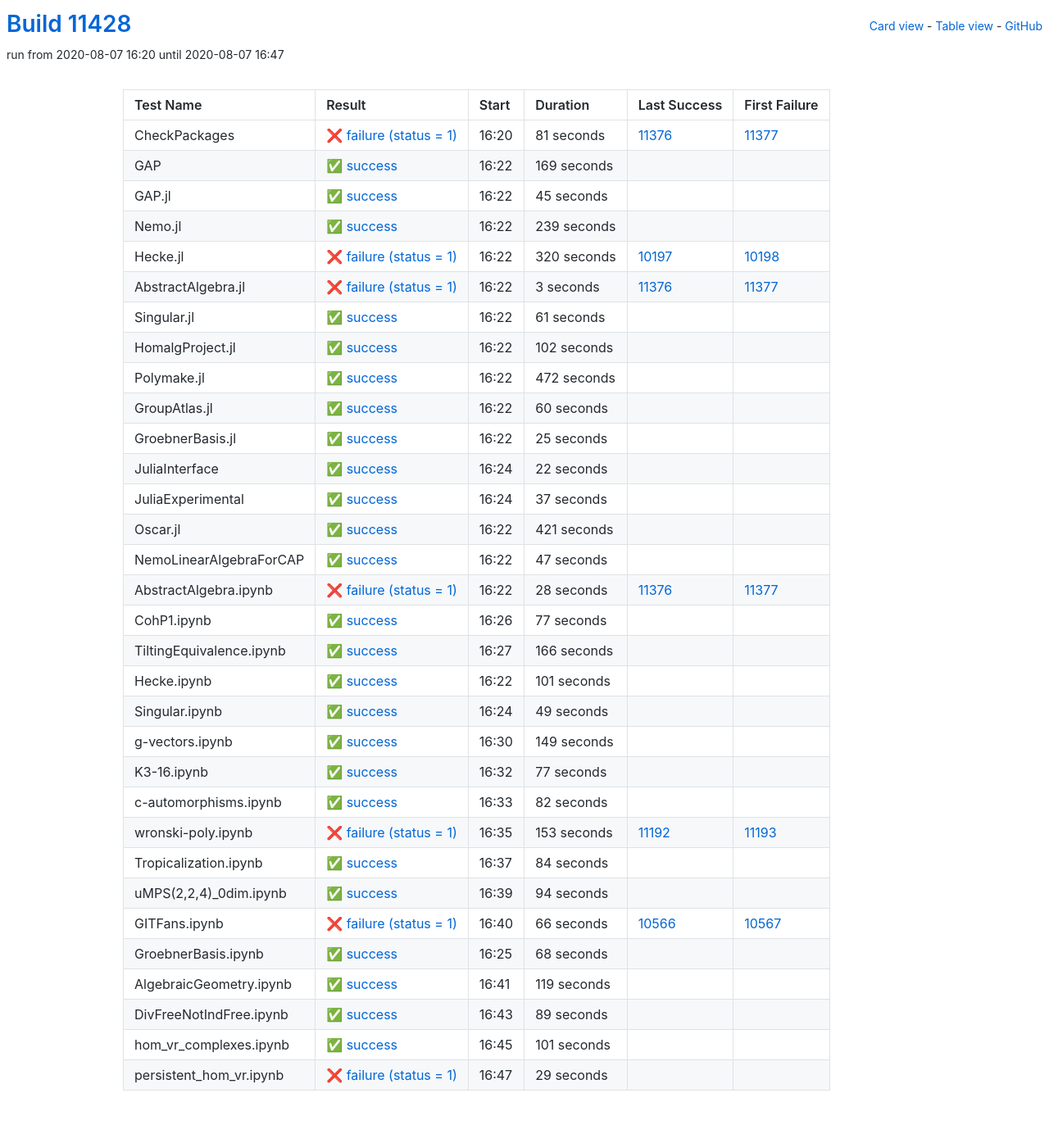
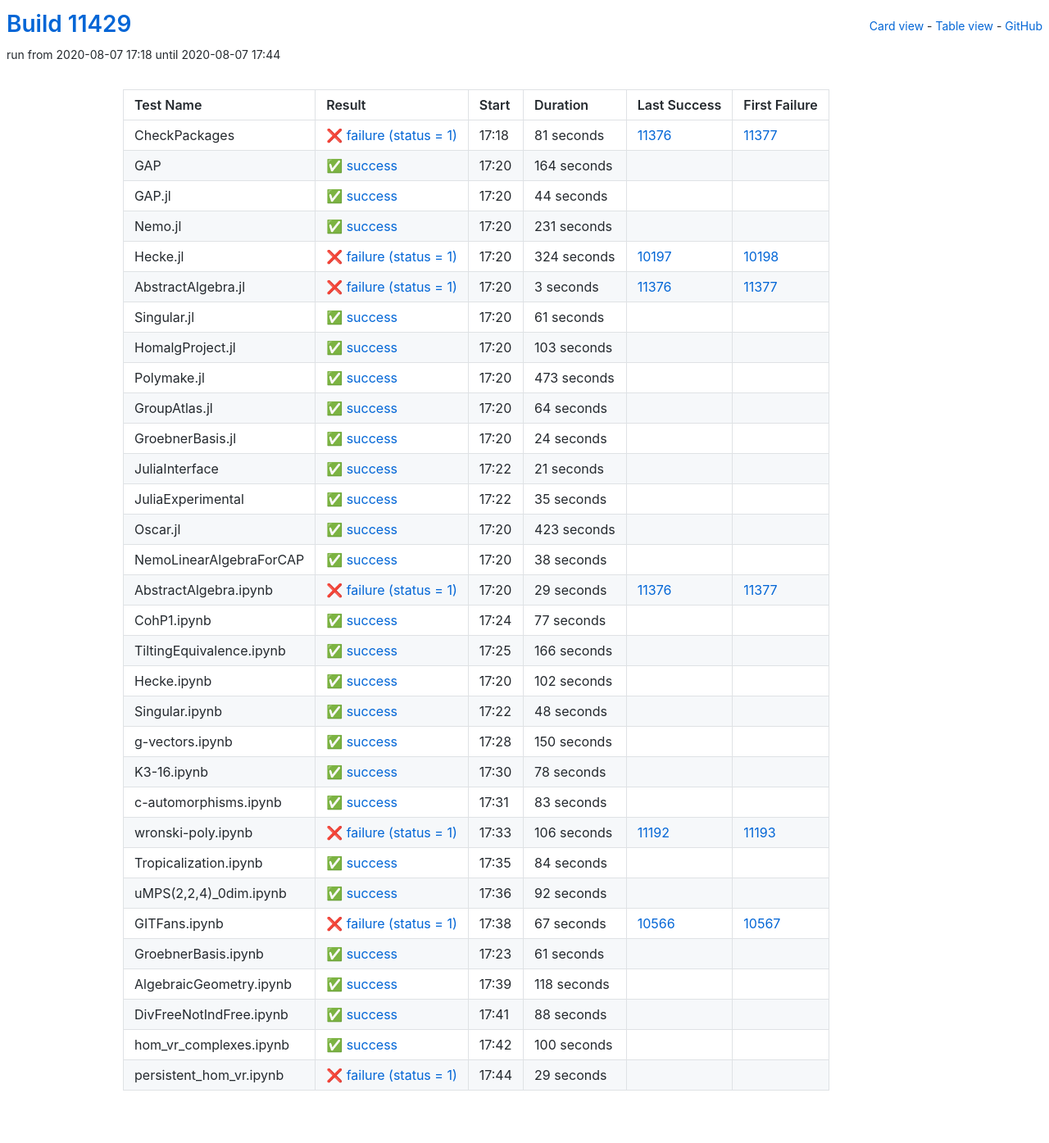
Before and after one commit to oscar-system/oscar-ci-status, a Jekyll site: the page built from table.html, in a window 1280 px wide. Shown: the whole page at 82% size. Built offline with Jekyll 4.4.1, drawn with Linux system fonts in a browser that asks for light colours.

Commit message:
Build #11429

```diff
--- a/_data/ci.yml
+++ b/_data/ci.yml
@@ -1,6 +1,6 @@
 ---
-build: 11428
-build_url: https://oscarci.mathematik.uni-kl.de/job/oscar/11428/
+build: 11429
+build_url: https://oscarci.mathematik.uni-kl.de/job/oscar/11429/
 job: oscar
 organization: oscar-system
 repo: oscar-ci-status
@@ -8,8 +8,8 @@
 tests:
 - name: CheckPackages
   id: checkpackages
-  log: https://oscarci.mathematik.uni-kl.de/job/oscar/11428/artifact/logs/build-11428/CheckPackages.log
-  start: 2020-08-07 16:20
+  log: https://oscarci.mathematik.uni-kl.de/job/oscar/11429/artifact/logs/build-11429/CheckPackages.log
+  start: 2020-08-07 17:18
   success: false
   exitcode: 1
   status: failure
@@ -20,56 +20,56 @@
   first_failure_url: https://oscarci.mathematik.uni-kl.de/job/oscar/11377/
 - name: GAP
   id: gap
-  log: https://oscarci.mathematik.uni-kl.de/job/oscar/11428/artifact/logs/build-11428/GAP.log
-  start: 2020-08-07 16:22
+  log: https://oscarci.mathematik.uni-kl.de/job/oscar/11429/artifact/logs/build-11429/GAP.log
+  start: 2020-08-07 17:20
   success: true
   exitcode: 0
   status: success
-  duration: 169
+  duration: 164
   last_success: false
   last_success_url:
   first_failure: false
   first_failure_url:
 - name: GAP.jl
   id: gap-jl
-  log: https://oscarci.mathematik.uni-kl.de/job/oscar/11428/artifact/logs/build-11428/GAP.jl.log
-  start: 2020-08-07 16:22
+  log: https://oscarci.mathematik.uni-kl.de/job/oscar/11429/artifact/logs/build-11429/GAP.jl.log
+  start: 2020-08-07 17:20
   success: true
   exitcode: 0
   status: success
-  duration: 45
+  duration: 44
   last_success: false
   last_success_url:
   first_failure: false
   first_failure_url:
 - name: Nemo.jl
   id: nemo-jl
-  log: https://oscarci.mathematik.uni-kl.de/job/oscar/11428/artifact/logs/build-11428/Nemo.jl.log
-  start: 2020-08-07 16:22
+  log: https://oscarci.mathematik.uni-kl.de/job/oscar/11429/artifact/logs/build-11429/Nemo.jl.log
+  start: 2020-08-07 17:20
   success: true
   exitcode: 0
   status: success
-  duration: 239
+  duration: 231
   last_success: false
   last_success_url:
   first_failure: false
   first_failure_url:
 - name: Hecke.jl
   id: hecke-jl
-  log: https://oscarci.mathematik.uni-kl.de/job/oscar/11428/artifact/logs/build-11428/Hecke.jl.log
-  start: 2020-08-07 16:22
+  log: https://oscarci.mathematik.uni-kl.de/job/oscar/11429/artifact/logs/build-11429/Hecke.jl.log
+  start: 2020-08-07 17:20
   success: false
   exitcode: 1
   status: failure
-  duration: 320
+  duration: 324
   last_success: 10197
   last_success_url: https://oscarci.mathematik.uni-kl.de/job/oscar/10197/
   first_failure: 10198
   first_failure_url: https://oscarci.mathematik.uni-kl.de/job/oscar/10198/
 - name: AbstractAlgebra.jl
   id: abstractalgebra-jl
-  log: https://oscarci.mathematik.uni-kl.de/job/oscar/11428/artifact/logs/build-11428/AbstractAlgebra.jl.log
-  start: 2020-08-07 16:22
+  log: https://oscarci.mathematik.uni-kl.de/job/oscar/11429/artifact/logs/build-11429/AbstractAlgebra.jl.log
+  start: 2020-08-07 17:20
   success: false
   exitcode: 1
   status: failure
@@ -80,8 +80,8 @@
   first_failure_url: https://oscarci.mathematik.uni-kl.de/job/oscar/11377/
 - name: Singular.jl
   id: singular-jl
-  log: https://oscarci.mathematik.uni-kl.de/job/oscar/11428/artifact/logs/build-11428/Singular.jl.log
-  start: 2020-08-07 16:22
+  log: https://oscarci.mathematik.uni-kl.de/job/oscar/11429/artifact/logs/build-11429/Singular.jl.log
+  start: 2020-08-07 17:20
   success: true
   exitcode: 0
   status: success
@@ -92,116 +92,116 @@
   first_failure_url:
 - name: HomalgProject.jl
   id: homalgproject-jl
-  log: https://oscarci.mathematik.uni-kl.de/job/oscar/11428/artifact/logs/build-11428/HomalgProject.jl.log
-  start: 2020-08-07 16:22
+  log: https://oscarci.mathematik.uni-kl.de/job/oscar/11429/artifact/logs/build-11429/HomalgProject.jl.log
+  start: 2020-08-07 17:20
   success: true
   exitcode: 0
   status: success
-  duration: 102
+  duration: 103
   last_success: false
   last_success_url:
   first_failure: false
   first_failure_url:
 - name: Polymake.jl
   id: polymake-jl
-  log: https://oscarci.mathematik.uni-kl.de/job/oscar/11428/artifact/logs/build-11428/Polymake.jl.log
-  start: 2020-08-07 16:22
+  log: https://oscarci.mathematik.uni-kl.de/job/oscar/11429/artifact/logs/build-11429/Polymake.jl.log
+  start: 2020-08-07 17:20
   success: true
   exitcode: 0
   status: success
-  duration: 472
+  duration: 473
   last_success: false
   last_success_url:
   first_failure: false
   first_failure_url:
 - name: GroupAtlas.jl
   id: groupatlas-jl
-  log: https://oscarci.mathematik.uni-kl.de/job/oscar/11428/artifact/logs/build-11428/GroupAtlas.jl.log
-  start: 2020-08-07 16:22
+  log: https://oscarci.mathematik.uni-kl.de/job/oscar/11429/artifact/logs/build-11429/GroupAtlas.jl.log
+  start: 2020-08-07 17:20
   success: true
   exitcode: 0
   status: success
-  duration: 60
+  duration: 64
   last_success: false
   last_success_url:
   first_failure: false
   first_failure_url:
 - name: GroebnerBasis.jl
   id: groebnerbasis-jl
-  log: https://oscarci.mathematik.uni-kl.de/job/oscar/11428/artifact/logs/build-11428/GroebnerBasis.jl.log
-  start: 2020-08-07 16:22
+  log: https://oscarci.mathematik.uni-kl.de/job/oscar/11429/artifact/logs/build-11429/GroebnerBasis.jl.log
+  start: 2020-08-07 17:20
   success: true
   exitcode: 0
   status: success
-  duration: 25
+  duration: 24
   last_success: false
   last_success_url:
   first_failure: false
   first_failure_url:
 - name: JuliaInterface
   id: juliainterface
-  log: https://oscarci.mathematik.uni-kl.de/job/oscar/11428/artifact/logs/build-11428/JuliaInterface.log
-  start: 2020-08-07 16:24
+  log: https://oscarci.mathematik.uni-kl.de/job/oscar/11429/artifact/logs/build-11429/JuliaInterface.log
+  start: 2020-08-07 17:22
   success: true
   exitcode: 0
   status: success
-  duration: 22
+  duration: 21
   last_success: false
   last_success_url:
   first_failure: false
   first_failure_url:
 - name: JuliaExperimental
   id: juliaexperimental
-  log: https://oscarci.mathematik.uni-kl.de/job/oscar/11428/artifact/logs/build-11428/JuliaExperimental.log
-  start: 2020-08-07 16:24
+  log: https://oscarci.mathematik.uni-kl.de/job/oscar/11429/artifact/logs/build-11429/JuliaExperimental.log
+  start: 2020-08-07 17:22
   success: true
   exitcode: 0
   status: success
-  duration: 37
+  duration: 35
   last_success: false
   last_success_url:
   first_failure: false
   first_failure_url:
 - name: Oscar.jl
   id: oscar-jl
-  log: https://oscarci.mathematik.uni-kl.de/job/oscar/11428/artifact/logs/build-11428/Oscar.jl.log
-  start: 2020-08-07 16:22
+  log: https://oscarci.mathematik.uni-kl.de/job/oscar/11429/artifact/logs/build-11429/Oscar.jl.log
+  start: 2020-08-07 17:20
   success: true
   exitcode: 0
   status: success
-  duration: 421
+  duration: 423
   last_success: false
   last_success_url:
   first_failure: false
   first_failure_url:
 - name: NemoLinearAlgebraForCAP
   id: nemolinearalgebraforcap
-  log: https://oscarci.mathematik.uni-kl.de/job/oscar/11428/artifact/logs/build-11428/NemoLinearAlgebraForCAP.log
-  start: 2020-08-07 16:22
+  log: https://oscarci.mathematik.uni-kl.de/job/oscar/11429/artifact/logs/build-11429/NemoLinearAlgebraForCAP.log
+  start: 2020-08-07 17:20
   success: true
   exitcode: 0
   status: success
-  duration: 47
+  duration: 38
   last_success: false
   last_success_url:
   first_failure: false
   first_failure_url:
 - name: AbstractAlgebra.ipynb
   id: abstractalgebra-ipynb
-  log: https://oscarci.mathematik.uni-kl.de/job/oscar/11428/artifact/logs/build-11428/AbstractAlgebra.ipynb.log
-  start: 2020-08-07 16:22
+  log: https://oscarci.mathematik.uni-kl.de/job/oscar/11429/artifact/logs/build-11429/AbstractAlgebra.ipynb.log
+  start: 2020-08-07 17:20
   success: false
   exitcode: 1
   status: failure
-  duration: 28
+  duration: 29
   last_success: 11376
   last_success_url: https://oscarci.mathematik.uni-kl.de/job/oscar/11376/
   first_failure: 11377
   first_failure_url: https://oscarci.mathematik.uni-kl.de/job/oscar/11377/
 - name: CohP1.ipynb
   id: cohp1-ipynb
-  log: https://oscarci.mathematik.uni-kl.de/job/oscar/11428/artifact/logs/build-11428/CohP1.ipynb.log
-  start: 2020-08-07 16:26
+  log: https://oscarci.mathematik.uni-kl.de/job/oscar/11429/artifact/logs/build-11429/CohP1.ipynb.log
+  start: 2020-08-07 17:24
   success: true
   exitcode: 0
   status: success
@@ -212,8 +212,8 @@
   first_failure_url:
 - name: TiltingEquivalence.ipynb
   id: tiltingequivalence-ipynb
-  log: https://oscarci.mathematik.uni-kl.de/job/oscar/11428/artifact/logs/build-11428/TiltingEquivalence.ipynb.log
-  start: 2020-08-07 16:27
+  log: https://oscarci.mathematik.uni-kl.de/job/oscar/11429/artifact/logs/build-11429/TiltingEquivalence.ipynb.log
+  start: 2020-08-07 17:25
   success: true
   exitcode: 0
   status: success
@@ -224,80 +224,80 @@
   first_failure_url:
 - name: Hecke.ipynb
   id: hecke-ipynb
-  log: https://oscarci.mathematik.uni-kl.de/job/oscar/11428/artifact/logs/build-11428/Hecke.ipynb.log
-  start: 2020-08-07 16:22
+  log: https://oscarci.mathematik.uni-kl.de/job/oscar/11429/artifact/logs/build-11429/Hecke.ipynb.log
+  start: 2020-08-07 17:20
   success: true
   exitcode: 0
   status: success
-  duration: 101
+  duration: 102
   last_success: false
   last_success_url:
   first_failure: false
   first_failure_url:
 - name: Singular.ipynb
   id: singular-ipynb
-  log: https://oscarci.mathematik.uni-kl.de/job/oscar/11428/artifact/logs/build-11428/Singular.ipynb.log
-  start: 2020-08-07 16:24
+  log: https://oscarci.mathematik.uni-kl.de/job/oscar/11429/artifact/logs/build-11429/Singular.ipynb.log
+  start: 2020-08-07 17:22
   success: true
   exitcode: 0
   status: success
-  duration: 49
+  duration: 48
   last_success: false
   last_success_url:
   first_failure: false
   first_failure_url:
 - name: g-vectors.ipynb
   id: g-vectors-ipynb
-  log: https://oscarci.mathematik.uni-kl.de/job/oscar/11428/artifact/logs/build-11428/g-vectors.ipynb.log
-  start: 2020-08-07 16:30
+  log: https://oscarci.mathematik.uni-kl.de/job/oscar/11429/artifact/logs/build-11429/g-vectors.ipynb.log
+  start: 2020-08-07 17:28
   success: true
   exitcode: 0
   status: success
-  duration: 149
+  duration: 150
   last_success: false
   last_success_url:
   first_failure: false
   first_failure_url:
 - name: K3-16.ipynb
   id: k3-16-ipynb
-  log: https://oscarci.mathematik.uni-kl.de/job/oscar/11428/artifact/logs/build-11428/K3-16.ipynb.log
-  start: 2020-08-07 16:32
+  log: https://oscarci.mathematik.uni-kl.de/job/oscar/11429/artifact/logs/build-11429/K3-16.ipynb.log
+  start: 2020-08-07 17:30
   success: true
   exitcode: 0
   status: success
-  duration: 77
+  duration: 78
   last_success: false
   last_success_url:
   first_failure: false
   first_failure_url:
 - name: c-automorphisms.ipynb
   id: c-automorphisms-ipynb
-  log: https://oscarci.mathematik.uni-kl.de/job/oscar/11428/artifact/logs/build-11428/c-automorphisms.ipynb.log
-  start: 2020-08-07 16:33
+  log: https://oscarci.mathematik.uni-kl.de/job/oscar/11429/artifact/logs/build-11429/c-automorphisms.ipynb.log
+  start: 2020-08-07 17:31
   success: true
   exitcode: 0
   status: success
-  duration: 82
+  duration: 83
   last_success: false
   last_success_url:
   first_failure: false
   first_failure_url:
 - name: wronski-poly.ipynb
   id: wronski-poly-ipynb
-  log: https://oscarci.mathematik.uni-kl.de/job/oscar/11428/artifact/logs/build-11428/wronski-poly.ipynb.log
-  start: 2020-08-07 16:35
+  log: https://oscarci.mathematik.uni-kl.de/job/oscar/11429/artifact/logs/build-11429/wronski-poly.ipynb.log
+  start: 2020-08-07 17:33
   success: false
   exitcode: 1
   status: failure
-  duration: 153
+  duration: 106
   last_success: 11192
   last_success_url: https://oscarci.mathematik.uni-kl.de/job/oscar/11192/
   first_failure: 11193
   first_failure_url: https://oscarci.mathematik.uni-kl.de/job/oscar/11193/
 - name: Tropicalization.ipynb
   id: tropicalization-ipynb
-  log: https://oscarci.mathematik.uni-kl.de/job/oscar/11428/artifact/logs/build-11428/Tropicalization.ipynb.log
-  start: 2020-08-07 16:37
+  log: https://oscarci.mathematik.uni-kl.de/job/oscar/11429/artifact/logs/build-11429/Tropicalization.ipynb.log
+  start: 2020-08-07 17:35
   success: true
   exitcode: 0
   status: success
@@ -308,80 +308,80 @@
   first_failure_url:
 - name: uMPS(2,2,4)_0dim.ipynb
   id: umps-2-2-4-0dim-ipynb
-  log: https://oscarci.mathematik.uni-kl.de/job/oscar/11428/artifact/logs/build-11428/uMPS-2-2-4-_0dim.ipynb.log
-  start: 2020-08-07 16:39
+  log: https://oscarci.mathematik.uni-kl.de/job/oscar/11429/artifact/logs/build-11429/uMPS-2-2-4-_0dim.ipynb.log
+  start: 2020-08-07 17:36
   success: true
   exitcode: 0
   status: success
-  duration: 94
+  duration: 92
   last_success: false
   last_success_url:
   first_failure: false
   first_failure_url:
 - name: GITFans.ipynb
   id: gitfans-ipynb
-  log: https://oscarci.mathematik.uni-kl.de/job/oscar/11428/artifact/logs/build-11428/GITFans.ipynb.log
-  start: 2020-08-07 16:40
+  log: https://oscarci.mathematik.uni-kl.de/job/oscar/11429/artifact/logs/build-11429/GITFans.ipynb.log
+  start: 2020-08-07 17:38
   success: false
   exitcode: 1
   status: failure
-  duration: 66
+  duration: 67
   last_success: 10566
   last_success_url: https://oscarci.mathematik.uni-kl.de/job/oscar/10566/
   first_failure: 10567
   first_failure_url: https://oscarci.mathematik.uni-kl.de/job/oscar/10567/
 - name: GroebnerBasis.ipynb
   id: groebnerbasis-ipynb
-  log: https://oscarci.mathematik.uni-kl.de/job/oscar/11428/artifact/logs/build-11428/GroebnerBasis.ipynb.log
-  start: 2020-08-07 16:25
+  log: https://oscarci.mathematik.uni-kl.de/job/oscar/11429/artifact/logs/build-11429/GroebnerBasis.ipynb.log
+  start: 2020-08-07 17:23
   success: true
   exitcode: 0
   status: success
-  duration: 68
+  duration: 61
   last_success: false
   last_success_url:
   first_failure: false
   first_failure_url:
 - name: AlgebraicGeometry.ipynb
   id: algebraicgeometry-ipynb
-  log: https://oscarci.mathematik.uni-kl.de/job/oscar/11428/artifact/logs/build-11428/AlgebraicGeometry.ipynb.log
-  start: 2020-08-07 16:41
+  log: https://oscarci.mathematik.uni-kl.de/job/oscar/11429/artifact/logs/build-11429/AlgebraicGeometry.ipynb.log
+  start: 2020-08-07 17:39
   success: true
   exitcode: 0
   status: success
-  duration: 119
+  duration: 118
   last_success: false
   last_success_url:
   first_failure: false
   first_failure_url:
 - name: DivFreeNotIndFree.ipynb
   id: divfreenotindfree-ipynb
-  log: https://oscarci.mathematik.uni-kl.de/job/oscar/11428/artifact/logs/build-11428/DivFreeNotIndFree.ipynb.log
-  start: 2020-08-07 16:43
+  log: https://oscarci.mathematik.uni-kl.de/job/oscar/11429/artifact/logs/build-11429/DivFreeNotIndFree.ipynb.log
+  start: 2020-08-07 17:41
   success: true
   exitcode: 0
   status: success
-  duration: 89
+  duration: 88
   last_success: false
   last_success_url:
   first_failure: false
   first_failure_url:
 - name: hom_vr_complexes.ipynb
   id: hom-vr-complexes-ipynb
-  log: https://oscarci.mathematik.uni-kl.de/job/oscar/11428/artifact/logs/build-11428/hom_vr_complexes.ipynb.log
-  start: 2020-08-07 16:45
+  log: https://oscarci.mathematik.uni-kl.de/job/oscar/11429/artifact/logs/build-11429/hom_vr_complexes.ipynb.log
+  start: 2020-08-07 17:42
   success: true
   exitcode: 0
   status: success
-  duration: 101
+  duration: 100
   last_success: false
   last_success_url:
   first_failure: false
   first_failure_url:
 - name: persistent_hom_vr.ipynb
   id: persistent-hom-vr-ipynb
-  log: https://oscarci.mathematik.uni-kl.de/job/oscar/11428/artifact/logs/build-11428/persistent_hom_vr.ipynb.log
-  start: 2020-08-07 16:47
+  log: https://oscarci.mathematik.uni-kl.de/job/oscar/11429/artifact/logs/build-11429/persistent_hom_vr.ipynb.log
+  start: 2020-08-07 17:44
   success: false
   exitcode: 1
   status: failure
```
Also changed, not shown: README.md.
